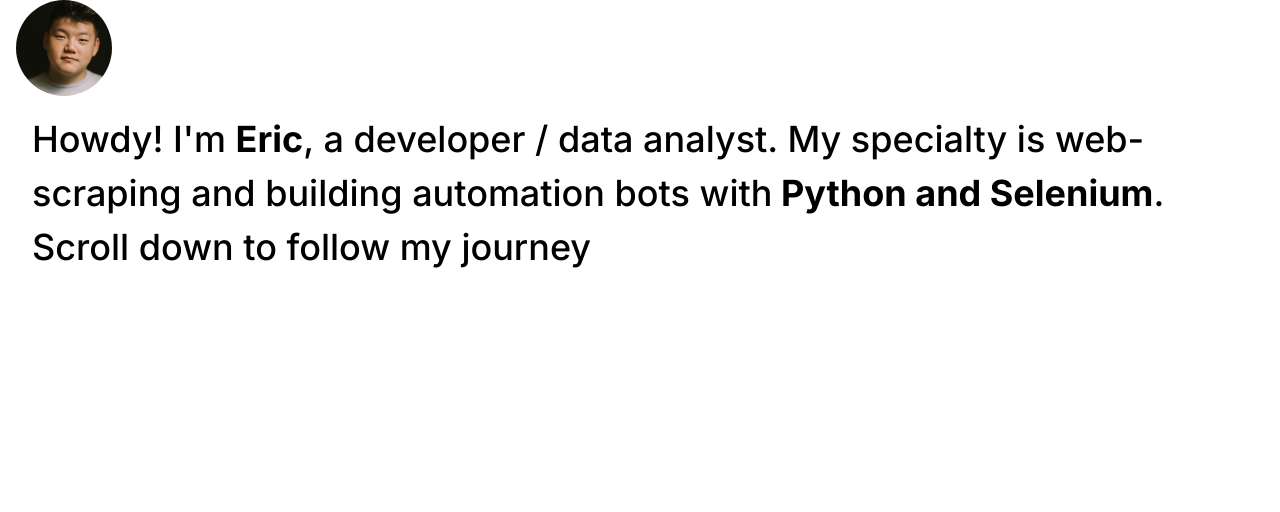
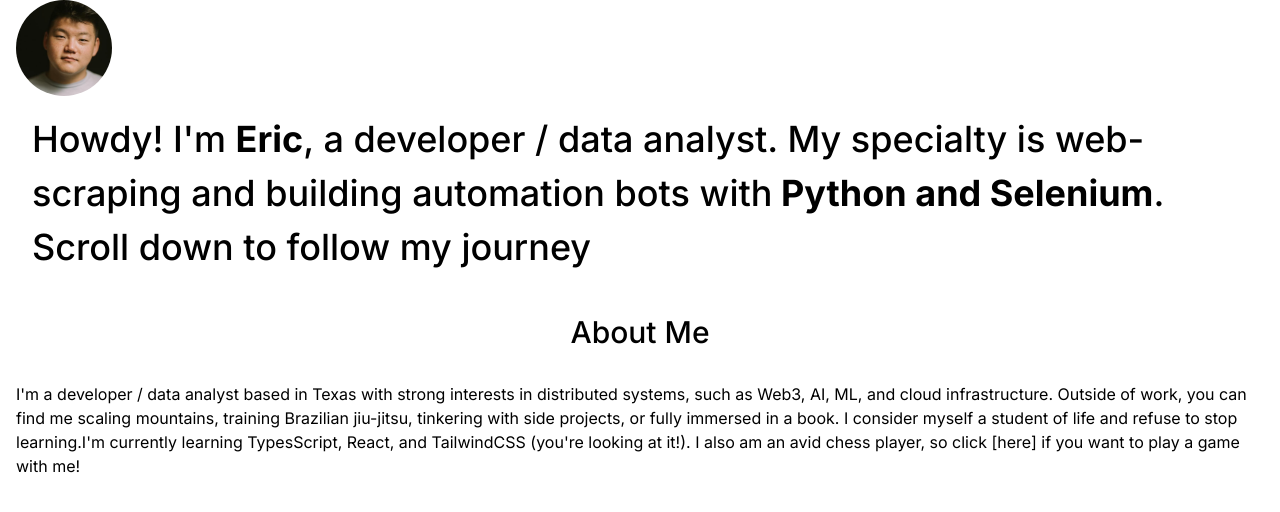
Before and after one commit to ericdwkim/my-portfolio, a Next.js app: page / in a window 1280 px wide. Shown: the top 512 px of the page. Built offline with nearby package versions, Linux system fonts and the light colour scheme.

Commit message:
add: about component to homepage

```diff
--- a/app/page.tsx
+++ b/app/page.tsx
@@ -1,11 +1,13 @@
 import { Header } from '@/components/header';
 // import { Footer } from '../components/footer';
 import { Intro } from '@/components/intro';
+import { About } from '@/components/about';
 
 export default function Home() {
     return (
         <main className="flex flex-col items-center px-4 overflow-x-hidden">
             <Intro />
+            <About />
         </main>
   )
 }
```
